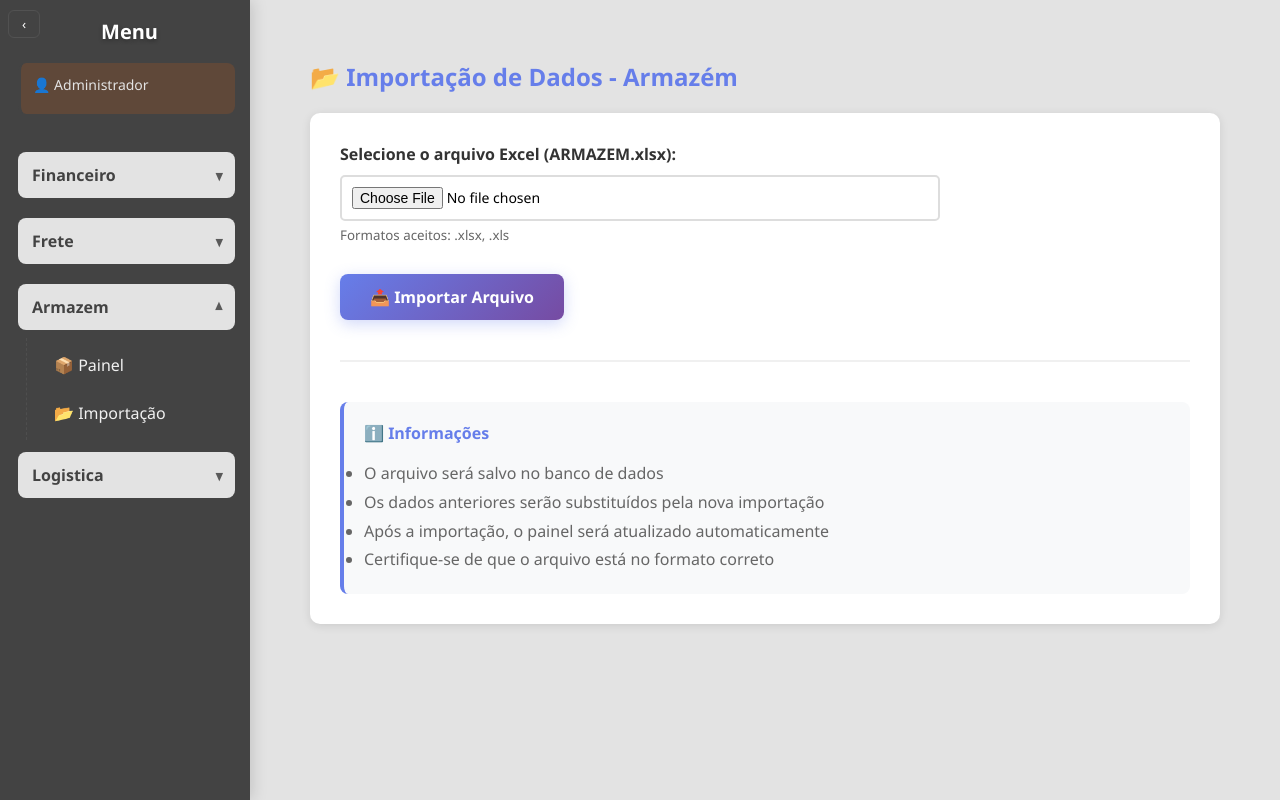
After one commit to Marcosvaquino/Financeiro.py, a Flask app: page /armazem/importacao in a window 1280 px wide. The commit adds this page. Run offline with Flask 3, Linux system fonts and the light colour scheme.

Commit message:
criação do menu importação armazem

```diff
--- a/financeiro/armazem.py
+++ b/financeiro/armazem.py
@@ -1,9 +1,10 @@
-from flask import Blueprint, render_template, jsonify, request
+from flask import Blueprint, render_template, jsonify, request, flash, redirect, url_for
 import pandas as pd
 import os
 import calendar
 from datetime import datetime, timedelta
 from collections import defaultdict
+from werkzeug.utils import secure_filename
 
 bp = Blueprint('armazem', __name__, url_prefix='/armazem')
 
@@ -112,6 +113,58 @@ def carregar_dados_armazem():
 @bp.route('/')
 def index():
     return render_template('armazem_standalone.html')
+
+
+@bp.route('/importacao', methods=['GET', 'POST'])
+def importacao():
+    """Página e processamento de importação de arquivos do armazém"""
+    if request.method == 'POST':
+        # Verifica se o arquivo foi enviado
+        if 'arquivo' not in request.files:
+            flash('Nenhum arquivo foi selecionado', 'error')
+            return redirect(request.url)
+
+        file = request.files['arquivo']
+
+        # Verifica se um arquivo foi realmente selecionado
+        if file.filename == '':
+            flash('Nenhum arquivo foi selecionado', 'error')
+            return redirect(request.url)
+
+        # Verifica a extensão do arquivo
+        if not (file.filename.endswith('.xlsx') or file.filename.endswith('.xls')):
+            flash('Formato de arquivo inválido. Use apenas .xlsx ou .xls', 'error')
+            return redirect(request.url)
+
+        try:
+            # Garante que o diretório existe
+            if not os.path.exists(UPLOAD_FOLDER):
+                os.makedirs(UPLOAD_FOLDER)
+
+            # Salva o arquivo com nome fixo
+            filepath = os.path.join(UPLOAD_FOLDER, 'ARMAZEM.xlsx')
+            file.save(filepath)
+
+            # Tenta carregar o arquivo para validar
+            df = carregar_dados_armazem()
+            if df is None or df.empty:
+                flash('Erro ao processar o arquivo. Verifique o formato.', 'error')
+                return redirect(request.url)
+
+            flash(f'✅ Arquivo importado com sucesso! {len(df)} registros carregados.', 'success')
+            return redirect(url_for('armazem.index'))
+
+        except Exception as e:
+            flash(f'Erro ao importar arquivo: {str(e)}', 'error')
+            return redirect(request.url)
+
+    # GET - mostra o formulário
+    ultima_importacao = None
+    if os.path.exists(ARMAZEM_FILE):
+        timestamp = os.path.getmtime(ARMAZEM_FILE)
+        ultima_importacao = datetime.fromtimestamp(timestamp).strftime('%d/%m/%Y às %H:%M')
+
+    return render_template('armazem_importacao.html', ultima_importacao=ultima_importacao)
 
 
 @bp.route('/api/dados', methods=['GET'])
--- /dev/null
+++ b/financeiro/templates/armazem_importacao.html
@@ -0,0 +1,69 @@
+{% extends "base.html" %}
+{% block content %}
+<div style="padding: 20px;">
+    <h2 style="color: #667eea; margin-bottom: 20px;">📂 Importação de Dados - Armazém</h2>
+
+    <div style="background: white; padding: 30px; border-radius: 10px; box-shadow: 0 2px 10px rgba(0,0,0,0.1);">
+
+        {% with messages = get_flashed_messages(with_categories=true) %}
+            {% if messages %}
+                {% for category, message in messages %}
+                    <div class="alert alert-{{ 'success' if category == 'success' else 'danger' }}" style="padding: 15px; margin-bottom: 20px; border-radius: 5px; background: {{ '#d4edda' if category == 'success' else '#f8d7da' }}; color: {{ '#155724' if category == 'success' else '#721c24' }}; border: 1px solid {{ '#c3e6cb' if category == 'success' else '#f5c6cb' }};">
+                        {{ message }}
+                    </div>
+                {% endfor %}
+            {% endif %}
+        {% endwith %}
+
+        <form method="POST" enctype="multipart/form-data" style="max-width: 600px;">
+            <div style="margin-bottom: 20px;">
+                <label for="arquivo" style="display: block; margin-bottom: 10px; font-weight: 600; color: #333;">
+                    Selecione o arquivo Excel (ARMAZEM.xlsx):
+                </label>
+                <input
+                    type="file"
+                    name="arquivo"
+                    id="arquivo"
+                    accept=".xlsx,.xls"
+                    required
+                    style="width: 100%; padding: 10px; border: 2px solid #ddd; border-radius: 5px; font-size: 14px;"
+                >
+                <small style="color: #666; display: block; margin-top: 5px;">
+                    Formatos aceitos: .xlsx, .xls
+                </small>
+            </div>
+
+            <div style="margin-top: 30px;">
+                <button
+                    type="submit"
+                    style="background: linear-gradient(135deg, #667eea 0%, #764ba2 100%); color: white; padding: 12px 30px; border: none; border-radius: 8px; font-size: 16px; font-weight: 600; cursor: pointer; box-shadow: 0 4px 15px rgba(102, 126, 234, 0.3); transition: all 0.3s ease;"
+                    onmouseover="this.style.transform='translateY(-2px)'; this.style.boxShadow='0 6px 20px rgba(102, 126, 234, 0.4)';"
+                    onmouseout="this.style.transform='translateY(0)'; this.style.boxShadow='0 4px 15px rgba(102, 126, 234, 0.3)';"
+                >
+                    📤 Importar Arquivo
+                </button>
+            </div>
+        </form>
+
+        <hr style="margin: 40px 0; border: none; border-top: 2px solid #f0f0f0;">
+
+        <div style="background: #f8f9fa; padding: 20px; border-radius: 8px; border-left: 4px solid #667eea;">
+            <h4 style="color: #667eea; margin-bottom: 15px;">ℹ️ Informações</h4>
+            <ul style="color: #666; line-height: 1.8;">
+                <li>O arquivo será salvo no banco de dados</li>
+                <li>Os dados anteriores serão substituídos pela nova importação</li>
+                <li>Após a importação, o painel será atualizado automaticamente</li>
+                <li>Certifique-se de que o arquivo está no formato correto</li>
+            </ul>
+        </div>
+
+        {% if ultima_importacao %}
+        <div style="margin-top: 20px; padding: 15px; background: #e7f3ff; border-radius: 8px; border-left: 4px solid #2196F3;">
+            <strong style="color: #1976D2;">📅 Última importação:</strong>
+            <span style="color: #666;">{{ ultima_importacao }}</span>
+        </div>
+        {% endif %}
+
+    </div>
+</div>
+{% endblock %}
--- a/financeiro/templates/armazem_standalone.html
+++ b/financeiro/templates/armazem_standalone.html
@@ -293,7 +293,8 @@
                 <li class="menu-item has-children expanded">
                     <span class="menu-parent">Armazem</span>
                     <ul class="menu-children">
-                        <li class="child-item"><a href="{{ url_for('armazem.index') }}">📦 Armazem</a></li>
+                        <li class="child-item"><a href="{{ url_for('armazem.index') }}">📦 Painel</a></li>
+                        <li class="child-item"><a href="{{ url_for('armazem.importacao') }}">📂 Importação</a></li>
                     </ul>
                 </li>
                 <li class="menu-item has-children">
--- a/financeiro/templates/base.html
+++ b/financeiro/templates/base.html
@@ -44,7 +44,8 @@
                 <li class="menu-item has-children">
                     <span class="menu-parent">Armazem</span>
                     <ul class="menu-children">
-                        <li class="child-item"><a href="{{ url_for('armazem.index') }}">Armazem</a></li>
+                        <li class="child-item"><a href="{{ url_for('armazem.index') }}">📦 Painel</a></li>
+                        <li class="child-item"><a href="{{ url_for('armazem.importacao') }}">📂 Importação</a></li>
                     </ul>
                 </li>
                 <li class="menu-item has-children">
```
